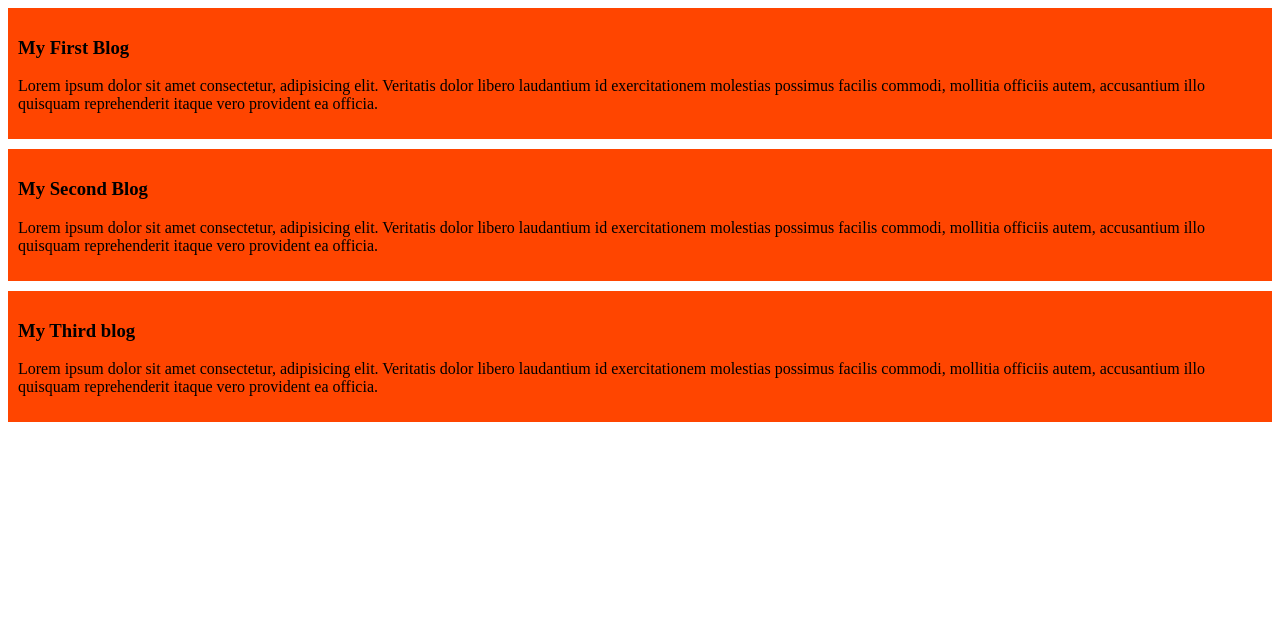
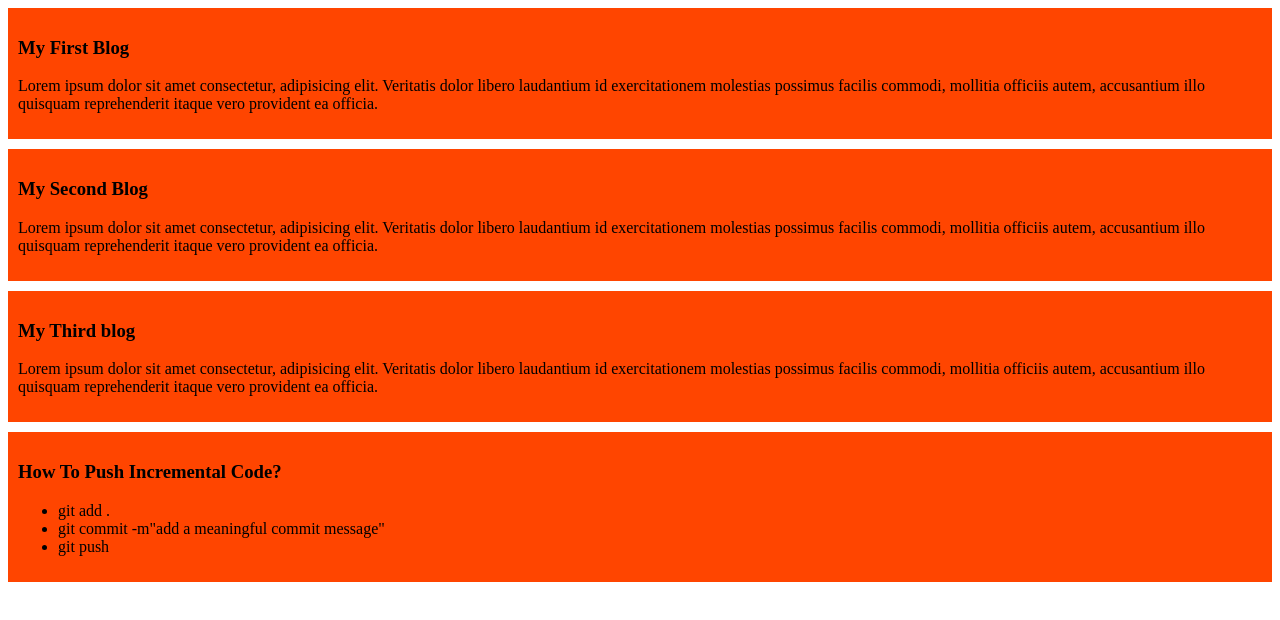
Before and after one commit to wasif51/my-simple-website, a plain HTML site: page index.html in a window 1280 px wide. Drawn offline with Linux system fonts and the light colour scheme.

Commit message:
added a list to push code

```diff
--- a/index.html
+++ b/index.html
@@ -22,6 +22,14 @@
         <h3>My Third blog</h3>
         <p>Lorem ipsum dolor sit amet consectetur, adipisicing elit. Veritatis dolor libero laudantium id exercitationem molestias possimus facilis commodi, mollitia officiis autem, accusantium illo quisquam reprehenderit itaque vero provident ea officia.</p>
     </div>
+    <div>
+        <h3>How To Push Incremental Code?</h3>
+        <ul>
+            <li>git add .</li>
+            <li>git commit -m"add a meaningful commit message"</li>
+            <li>git push</li>
+        </ul>
+    </div>
 </body>
 
 </html>
```
